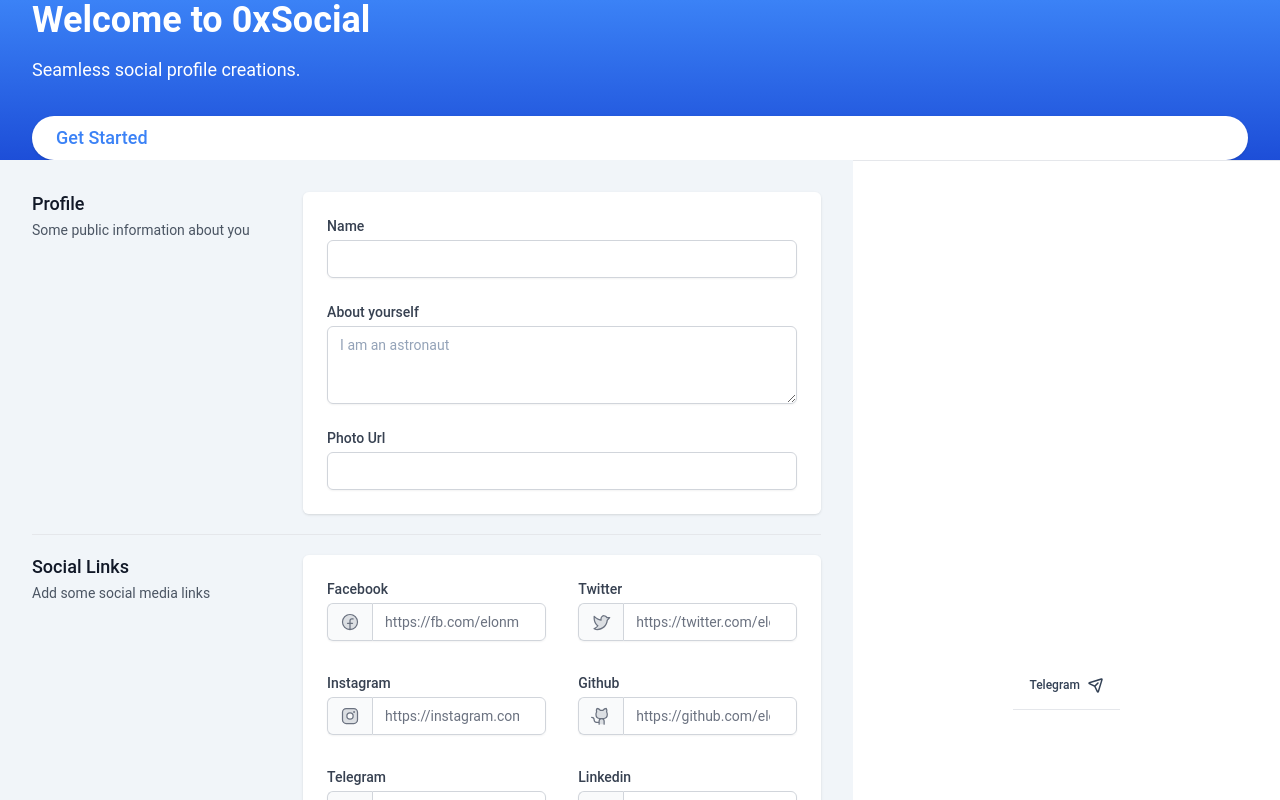
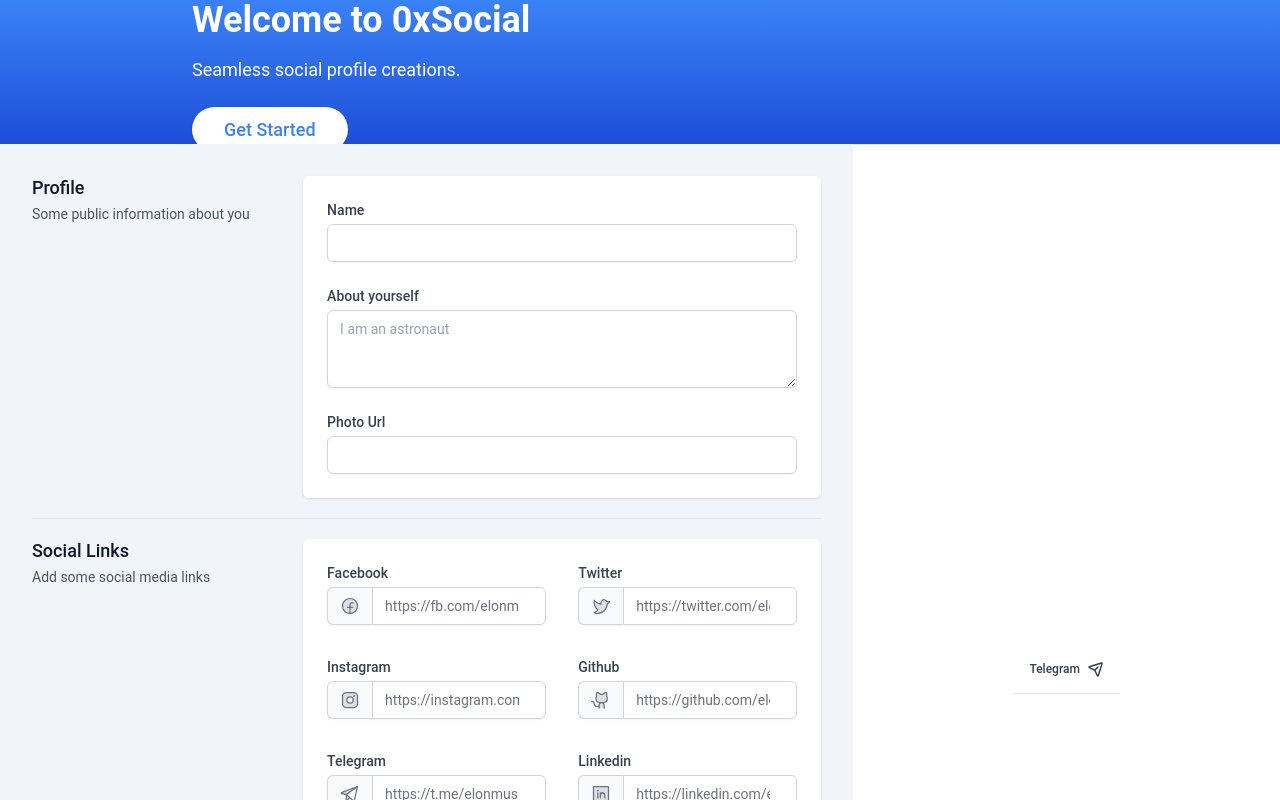
Before and after one commit to Cname84/onelink, a Nuxt app: page / in a window 1280 px wide. Shown: the top 800 px of the page. Built offline with nearby package versions, Linux system fonts and the light colour scheme.

Commit message:
Update index.vue

```diff
--- a/pages/index.vue
+++ b/pages/index.vue
@@ -1,13 +1,13 @@
 <template>
   <div class="h-screen flex flex-col">
-    <div class="h-1/4 bg-gradient-to-b from-blue-500 to-blue-700 text-white">
-      <div class="flex flex-col justify-center h-full px-8">
+    <div class="h-1/4 bg-gradient-to-b from-blue-500 to-blue-700 text-white flex items-center">
+      <div class="container mx-auto px-8">
         <h1 class="text-4xl font-bold mb-4">Welcome to 0xSocial</h1>
         <p class="text-lg mb-8">Seamless social profile creations.</p>
         <a
           href="https://example.com"
           target="_blank"
-          class="py-2 px-6 bg-white text-blue-500 rounded-full font-medium text-lg shadow hover:bg-blue-100"
+          class="py-3 px-8 bg-white text-blue-500 rounded-full font-medium text-lg shadow hover:bg-blue-100"
         >
           Get Started
         </a>
@@ -74,3 +74,9 @@ export default {
   }
 };
 </script>
+
+<style scoped>
+.container {
+  max-width: 960px;
+}
+</style>
```
